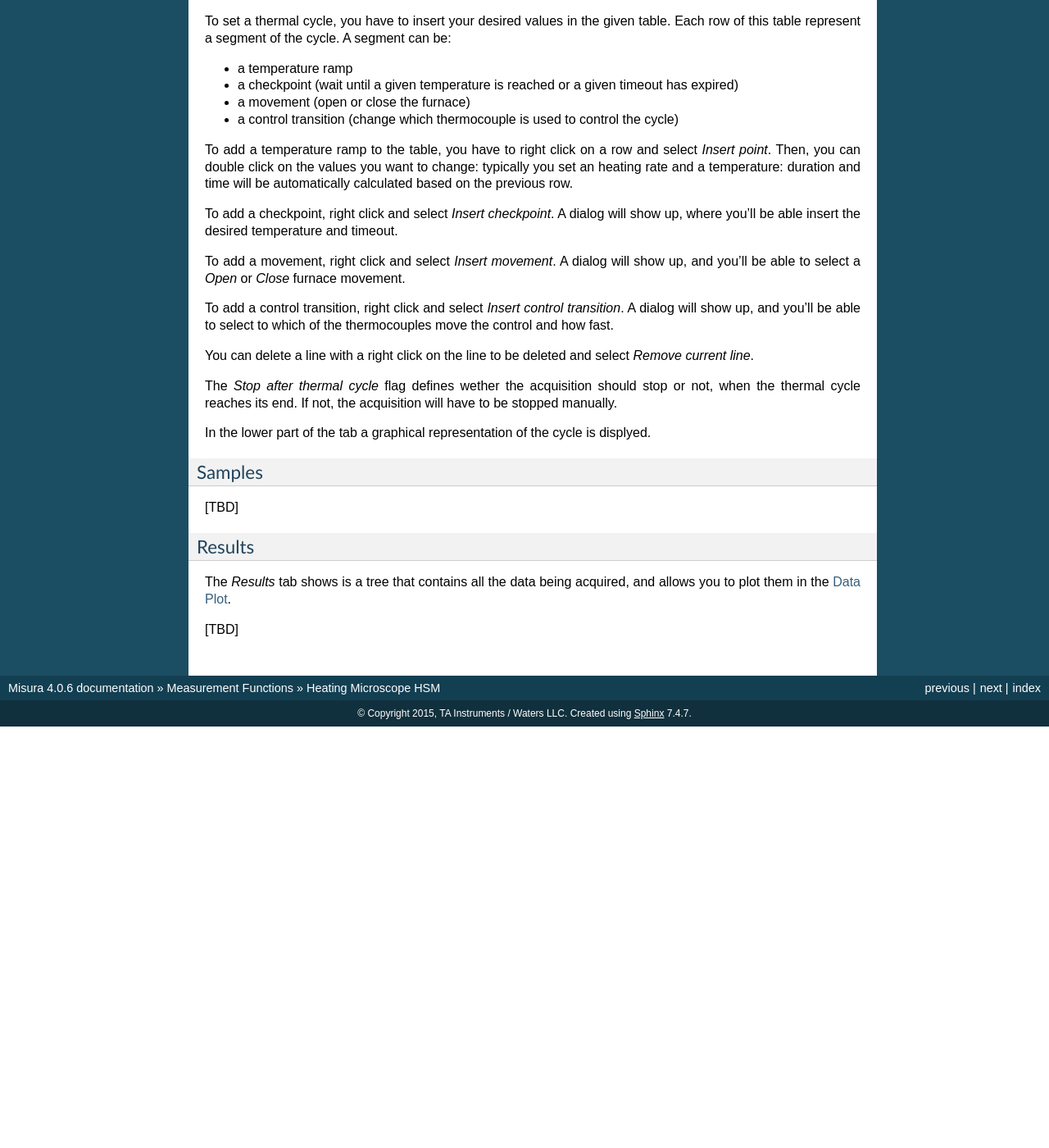
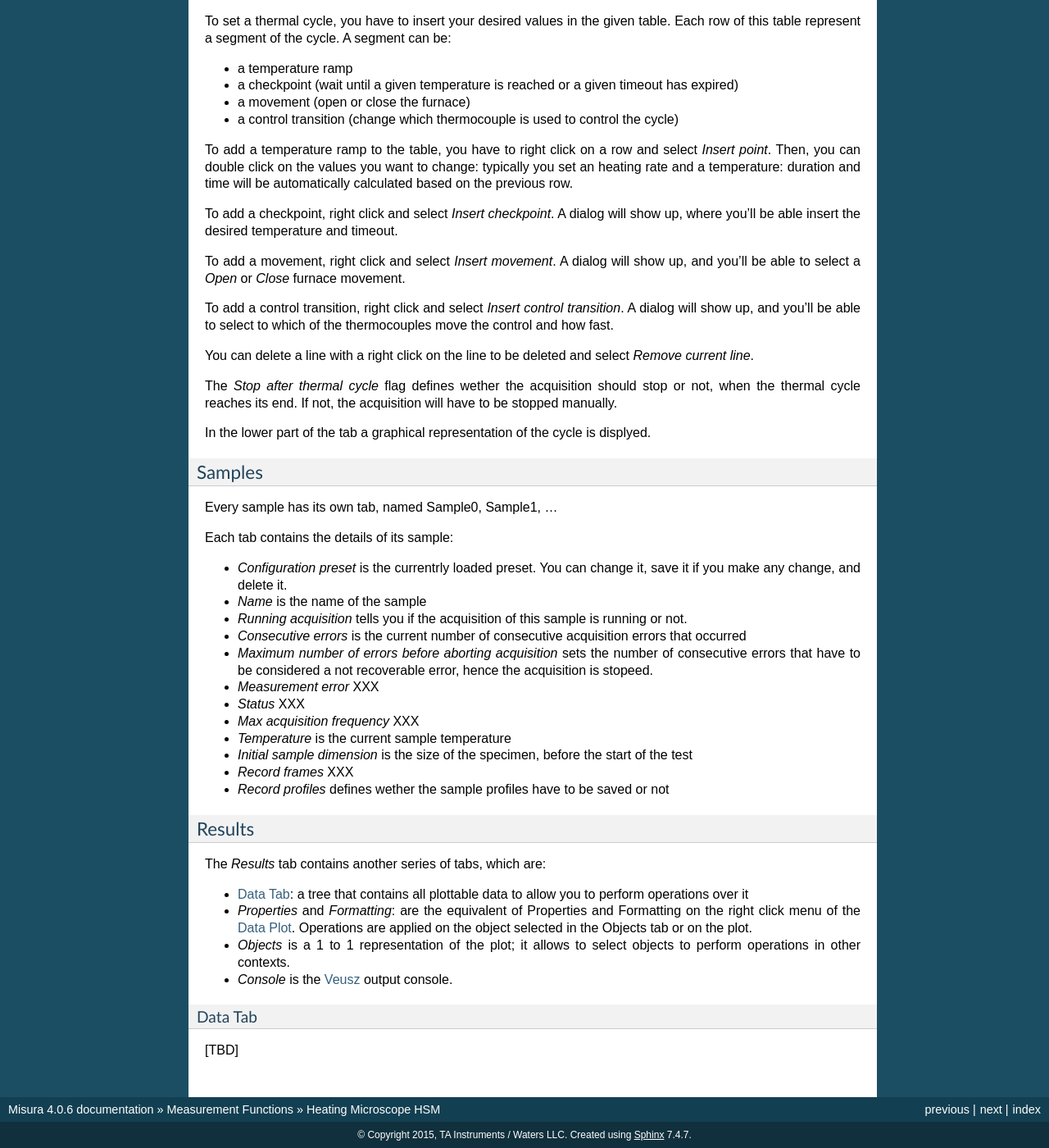
Before and after one commit to tainstr/misura.client, a Sphinx documentation site: the page built from misura/client/doc/microscope.rst, in a window 1280 px wide and 1400 px high, scrolled down 2395 px. Shown: the whole window at 82% size. Built offline with Sphinx 7.4.7, drawn with Linux system fonts in a browser that asks for light colours; formulas are drawn with MathJax 3; pages that are not in the unit, such as notebooks, are missing from menus; before the commit the page ends 3281 px from its top, so only the background shows below that.

Commit message:
added sample and result tabs to documentation

```diff
--- a/misura/client/doc/microscope.rst
+++ b/misura/client/doc/microscope.rst
@@ -155,12 +155,37 @@ In the lower part of the tab a graphical representation of the cycle is displyed
 Samples
 -------
 
-[TBD]
+Every sample has its own tab, named Sample0, Sample1, ...
+
+Each tab contains the details of its sample:
+
+- *Configuration preset* is the currentrly loaded preset. You can change it, save it if you make any change, and delete it.
+- *Name* is the name of the sample
+- *Running acquisition* tells you if the acquisition of this sample is running or not.
+- *Consecutive errors* is the current number of consecutive acquisition errors that occurred
+- *Maximum number of errors before aborting acquisition* sets the number of consecutive errors that have to be considered a not recoverable error, hence the acquisition is stopeed.
+- *Measurement error* XXX
+- *Status* XXX
+- *Max acquisition frequency* XXX
+- *Temperature* is the current sample temperature
+- *Initial sample dimension* is the size of the specimen, before the start of the test
+- *Record frames* XXX
+- *Record profiles* defines wether the sample profiles have to be saved or not
 
 -------
 Results
 -------
 
-The *Results* tab shows is a tree that contains all the data being acquired, and allows you to plot them in the `Data Plot`_.
+The *Results* tab contains another series of tabs, which are:
+
+- `Data Tab`_: a tree that contains all plottable data to allow you to perform operations over it
+- *Properties* and *Formatting*: are the equivalent of Properties and Formatting on the right click menu of the `Data Plot`_. Operations are applied on the object selected in the Objects tab or on the plot.
+- *Objects* is a 1 to 1 representation of the plot; it allows to select objects to perform operations in other contexts.
+- *Console* is the Veusz_ output console.
+
+.. _Veusz: http://home.gna.org/veusz/
+
+Data Tab
+________
 
 [TBD]
```
